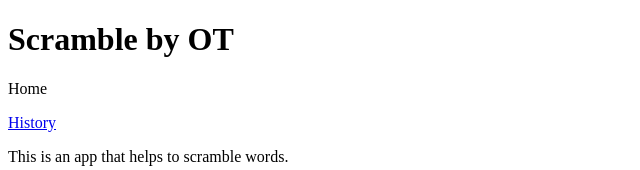
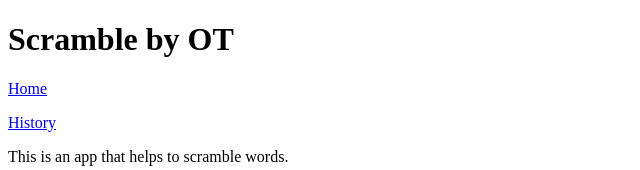
Before and after one commit to Greatseun02/scrambleWordsApp, a React app: page / in a window 1280 px wide. Shown: the top 170 px of the page, without its empty margins (0-640 px from the left). Built offline with nearby package versions, Linux system fonts and the light colour scheme; the HTML template or start-up script is replaced by a standard one.

Commit message:
added link to header

```diff
--- a/src/components/header.jsx
+++ b/src/components/header.jsx
@@ -4,7 +4,7 @@ export default function Header(){
             <div className="header">
                 <h1>Scramble by OT</h1>
                 <div>
-                    <a><p>Home</p></a>
+                    <a href="/"><p>Home</p></a>
                     <a href="/"><p>History</p></a>
                 </div>
             </div>
```
